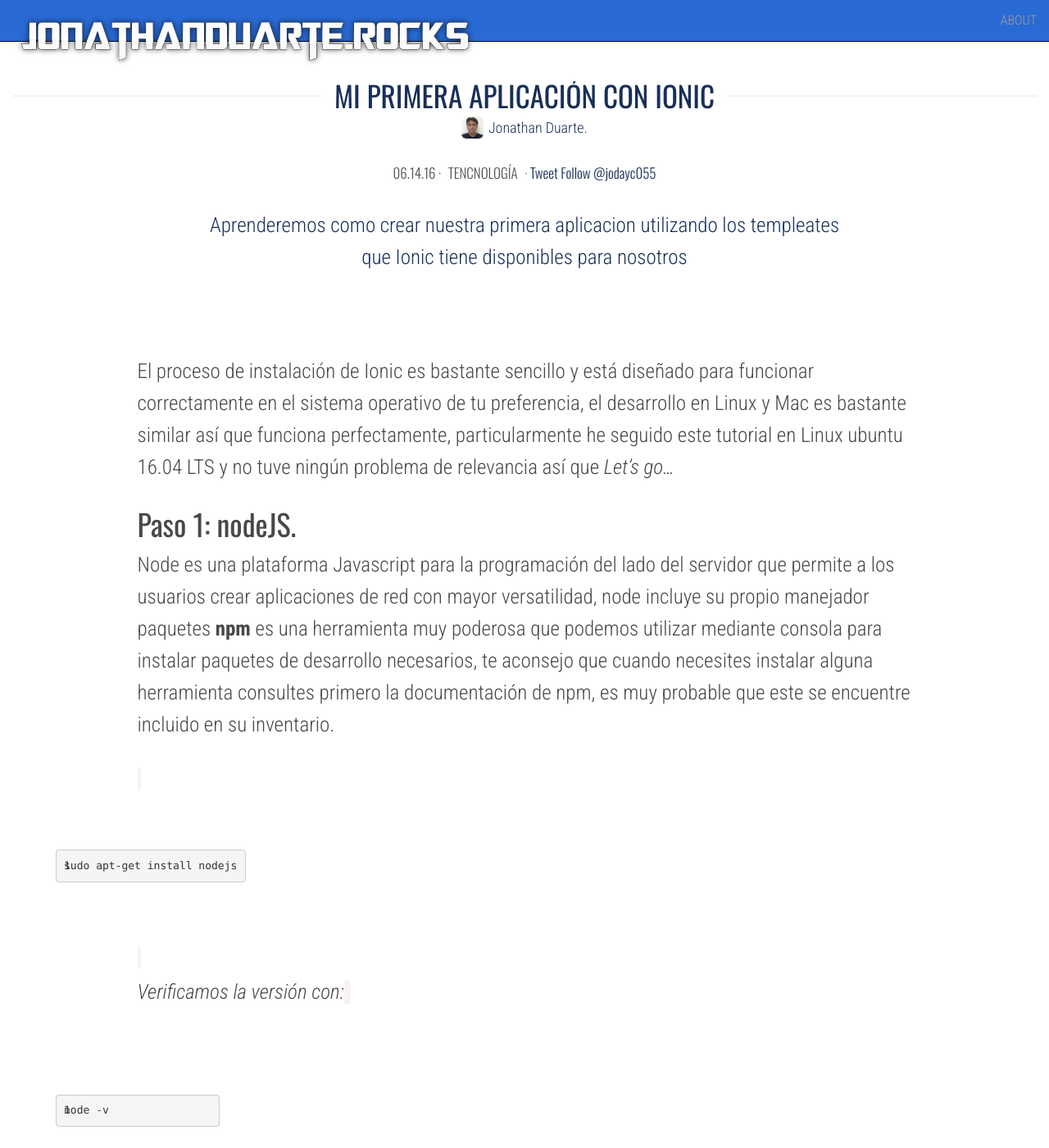
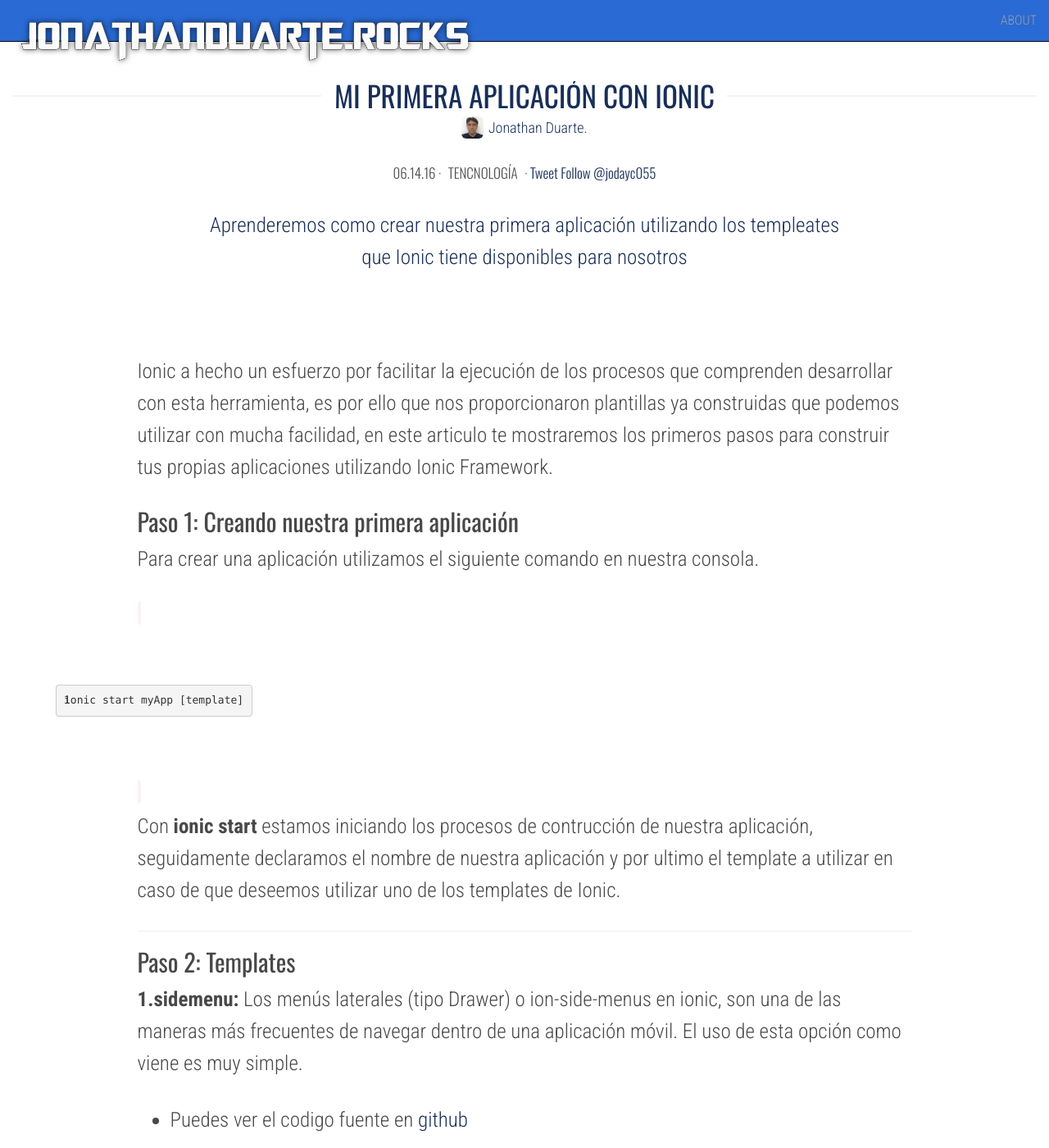
Before and after one commit to jonathanduarte/JonathanDuarte.github.io, a Jekyll site: the page built from _posts/2016-07-14-Ionic-templates.md, in a window 1280 px wide and 1400 px high, scrolled down 502 px. Shown: the whole window at 82% size. Built offline with Jekyll 4.4.1, drawn with Linux system fonts in a browser that asks for light colours; nearby versions of some CDN libraries; comment, search, counter and statistics services are not loaded; some of the changed text lies outside the part shown.

Commit message:
postTemplates

```diff
--- a/_posts/2016-07-14-Ionic-templates.md
+++ b/_posts/2016-07-14-Ionic-templates.md
@@ -8,37 +8,58 @@ local_featured_image: 'templates.jpg'
 author: Jonathan Duarte.
 author_pic: autorJonathan.JPG
 author_email: mrduarte55@gmail.com
-lead_text: 'Aprenderemos como crear nuestra primera aplicacion utilizando los templeates que Ionic tiene disponibles para nosotros'
+lead_text: 'Aprenderemos como crear nuestra primera aplicación utilizando los templeates que Ionic tiene disponibles para nosotros'
 ---
 
-El proceso de instalación de Ionic es bastante sencillo y está diseñado para funcionar correctamente en el sistema operativo de tu preferencia, el desarrollo en Linux y Mac es bastante similar así que funciona perfectamente, particularmente he seguido este tutorial en Linux ubuntu 16.04 LTS y no tuve ningún problema de relevancia así que *Let's go...*
+Ionic a hecho un esfuerzo por facilitar la ejecución  de los procesos que comprenden desarrollar con esta herramienta, es por ello que nos proporcionaron plantillas ya construidas que podemos utilizar con mucha facilidad, en este articulo te mostraremos los primeros pasos para construir tus propias aplicaciones utilizando Ionic Framework.
 
-# Paso 1: nodeJS.
+## Paso 1: Creando nuestra primera aplicación
+Para crear una aplicación utilizamos el siguiente comando en nuestra consola.
 
-Node es una plataforma Javascript para la programación del lado del servidor que permite a los usuarios crear aplicaciones de red con mayor versatilidad, node incluye su propio manejador paquetes **npm** es una herramienta muy poderosa que podemos utilizar mediante consola para instalar paquetes de desarrollo necesarios, te aconsejo que cuando necesites instalar alguna herramienta consultes primero la documentación de npm, es muy probable que este se encuentre incluido en su inventario.
+### `ionic start myApp [template]` ###
 
-### `sudo apt-get install nodejs` ###
+Con **ionic start** estamos iniciando los procesos de contrucción de nuestra aplicación, seguidamente declaramos el nombre de nuestra aplicación y por ultimo el template a utilizar en caso de que deseemos utilizar uno de los templates de Ionic.
 
-*Verificamos la versión con:* `node -v` ; `npm -v`
-
-En caso de que sea necesario puedes instalar npm manualmente con el comando
-
-### `sudo apt-get install npm` ###
 ---
 
+## Paso 2: Templates
 
-# Paso 2: Cordova.
+**1.sidemenu:** Los menús laterales (tipo Drawer) o ion-side-menus en ionic, son una de las maneras más frecuentes de navegar dentro de una aplicación móvil. El uso de esta opción como viene es muy simple.
 
-Apache Cordova es un framework para el desarrollo de aplicaciones móviles propiedad de Adobe Systems que permite a los programadores desarrollar aplicaciones para dispositivos móviles utilizando herramientas web genéricas como JavaScript, HTML5 y CSS3, resultando aplicaciones híbridas.
+- Puedes ver el codigo fuente en [github][2]
 
-### `npm install cordova -g` ###
----
+- Gracias a neustros amigos de [plunker][3] podemos ver la plantilla funcionando.
 
-# Paso 3: Ionic.
+- [Alexander Ramirez][8] tiene en su blog un tutorial muy completo sobre como realizar un menu e incluye un ejemplo super practico les comparto su [enlace][4]
 
-No es necesario presentarlo.
+**2.tabs:** Otro patrón de navegación muy frecuente en las aplicaciones es el uso de tabs y Ionic nos ofrece una platilla para esta funcionalidad.
 
-### `npm install ionic -g` ###
----
+- Puedes ver el codigo fuente en [github][5]
 
-Una vez realizado con éxito los pasos anteriores ya tenemos instalado nuestro ambiente de desarrollo, así que ya podemos comenzar a crear aplicaciones multiplataforma con Ionic Framework...
+- Gracias a neustros amigos de [plunker][6] podemos ver la plantilla funcionando.
+
+- [Alexander Ramirez][8] en su blog posee un tutorial acerca de tabs bastante completo les comparto el [enlace][7]
+
+**3.blank:** Esta plantilla solo consta de un header y una vista, cuya utilidad es de gran importancia para aquellos desarrolladores que desean crear su proyecto desde cero añadiendo la esctructura que se adapte mejor a sus necesidades
+
+- Puedes ver el codigo fuente en [github][9]
+
+- Gracias a neustros amigos de [plunker][10] podemos ver la plantilla funcionando.
+
+## Paso 3: Probando nuestra aplicación
+Una vez creado nuestro proyecto vamos a realizar una prueba de nuestra aplicación con el comando
+
+### `ionic serve --lab` ###
+
+Este comando nos despliega nuestro navegador con una vista simulada para android y para ios en donde podemos visualizar los cambios que realizamos a medida que avanzamos en el desarrollo de nuestro proyecto.
+
+
+[2]:https://github.com/driftyco/ionic-starter-sidemenu
+[3]:http://plnkr.co/edit/0RXSDB?p=preview
+[4]:http://alexanderramirez.me/desarrollo/ionic/angularjs/sidemenu.html
+[5]:https://github.com/driftyco/ionic-starter-tabs
+[6]:http://plnkr.co/edit/qYMCrt?p=preview
+[7]:http://alexanderramirez.me/desarrollo/ionic/angularjs/tabs.html
+[8]:http://alexanderramirez.me/
+[9]:https://github.com/driftyco/ionic-starter-blank
+[10]:http://plnkr.co/edit/tpl:IUU30p?p=preview
```
Also changed, not shown: _includes/phone.html (added, +27 -0 lines), img/phone-black.png (added).
